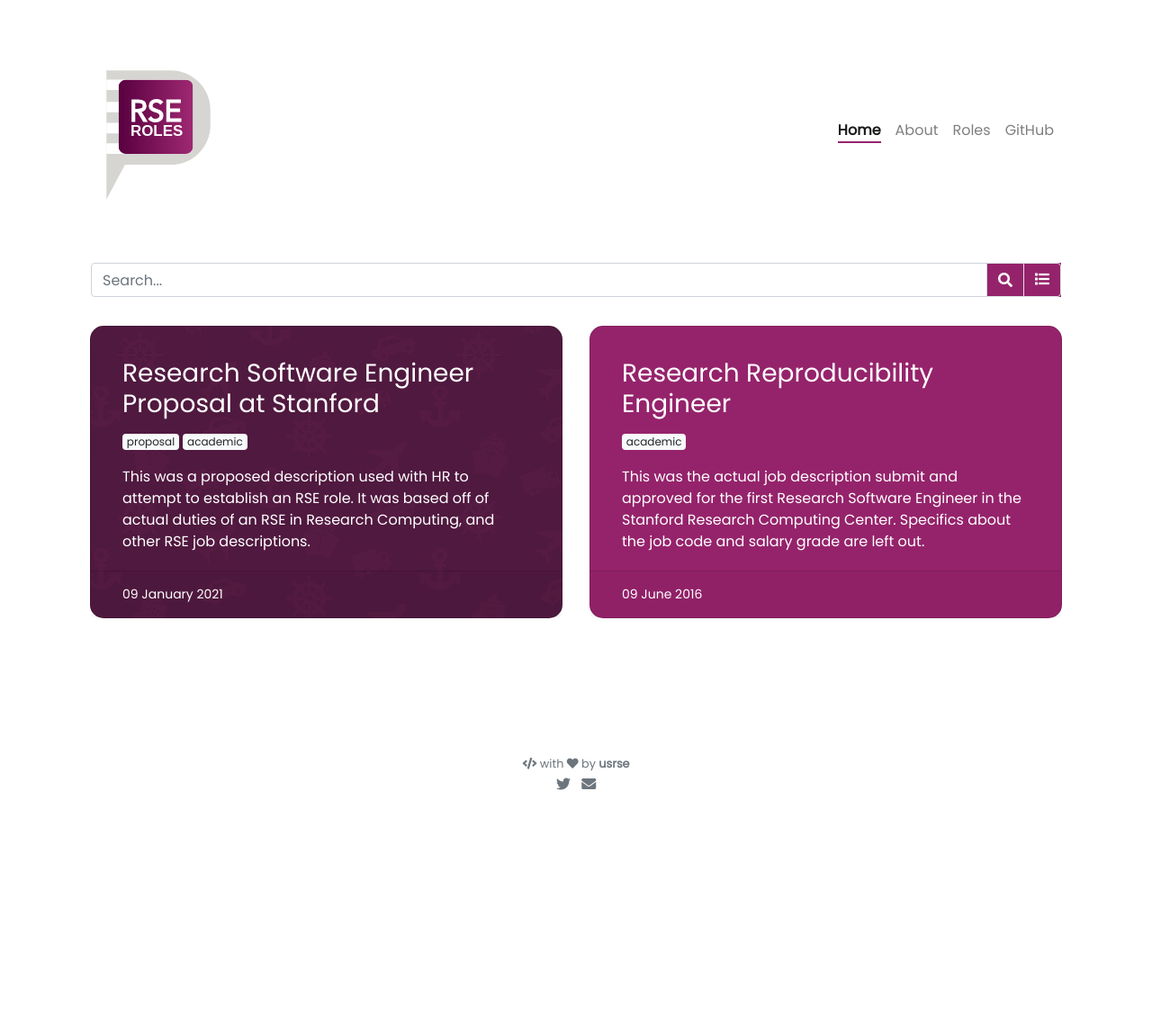
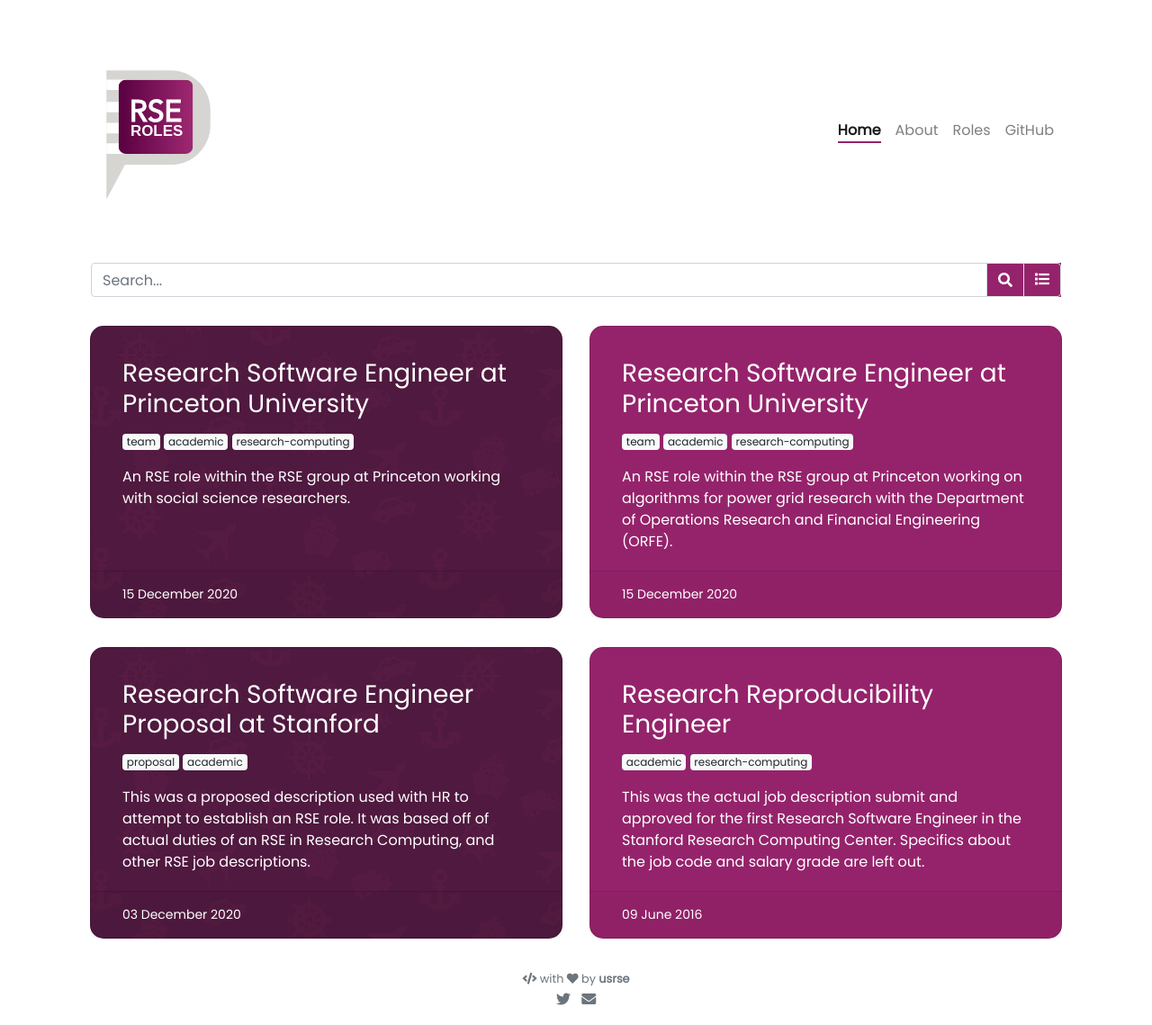
Before and after one commit to USRSE/rse-roles, a Jekyll site: the page built from index.html, in a window 1280 px wide. Shown: the whole page at 90% size. Built offline with Jekyll 4.4.1, drawn with Linux system fonts in a browser that asks for light colours; nearby versions of some CDN libraries; comment, search, counter and statistics services are not loaded; before the commit the page ends 900 px from its top, so only the background shows below that; some of the changed lines change nothing that is shown.

Commit message:
adding princeton roles and first shot at site preview on circle (#2)
* adding princeton roles and first shot at site preview on circle
* need to exclude vendor folder
* dont use relative path for search.json
* removing relative_url from style and js, not from links (need to test if this is needed)

Signed-off-by: vsoch <vsochat@stanford.edu>
* Update _posts/2020-12-15-research-software-engineer-princeton-orfe.md

Co-authored-by: Ian Cosden <cosden@users.noreply.github.com>

```diff
--- a/_config.yml
+++ b/_config.yml
@@ -26,3 +26,5 @@
 - LICENSE
 - Gemfile
 - Gemfile.lock
+- _site
+- vendor
--- a/_includes/head.html
+++ b/_includes/head.html
@@ -6,7 +6,7 @@
   <meta name="description" content="{{ site.description }}">
 
   <title>{{ site.title }}</title>
-  <link rel="shortcut icon" type="image/x-icon" href="{{ '/assets/favicon.ico' | relative_url }}">
+  <link rel="shortcut icon" type="image/x-icon" href="{{ site.baseurl }}/assets/favicon.ico">
 
   <!-- Font Awesome CDN -->
   <link rel="stylesheet" href="https://use.fontawesome.com/releases/v5.6.3/css/all.css">
@@ -18,6 +18,6 @@
   <link rel="stylesheet" href="https://cdnjs.cloudflare.com/ajax/libs/animate.css/3.7.0/animate.css" type="text/css"/>
 
   <!-- Custom CSS -->
-  <link rel="stylesheet" href="{{ '/assets/css/style.css' | relative_url }}" type="text/css">
+  <link rel="stylesheet" href="{{ site.baseurl }}/assets/css/style.css" type="text/css">
 
 </head>
--- a/_includes/scripts.html
+++ b/_includes/scripts.html
@@ -15,7 +15,7 @@
 <script> new WOW().init(); </script>
 
 <!-- Card Animation jQuery -->
-<script src="{{ '/assets/js/card-animation.js' | relative_url }}"></script>
+<script src="{{ site.baseurl }}/assets/js/card-animation.js"></script>
 
 <!-- Simple-Jekyll-Search CDN -->
 <script src="https://cdn.rawgit.com/christian-fei/Simple-Jekyll-Search/master/dest/simple-jekyll-search.min.js"></script>
@@ -25,6 +25,6 @@
         resultsContainer: document.getElementById('results-container'),
         searchResultTemplate: '<a href="{url}" class="list-group-item list-group-item-action">{title}</a>',
         noResultsText: '<li class="list-group-item">No results found</li>',
-        json: '{{ '/search.json' | relative_url }}'
+        json: '{{ site.baseurl }}/search.json'
       })
 </script>
--- a/_posts/2016-06-09-stanford-reproducibility-engineer.md
+++ b/_posts/2016-06-09-stanford-reproducibility-engineer.md
@@ -1,6 +1,6 @@
 ---
 title: Research Reproducibility Engineer
-tags: [academic]
+tags: [academic, research-computing]
 style: fill
 layout: post
 description: This was the actual job description submit and approved for the first Research Software Engineer in the Stanford Research Computing Center. Specifics about the job code and salary grade are left out.
--- a/_posts/2021-01-09-stanford-rse-proposal.md
+++ b/_posts/2020-12-03-stanford-rse-proposal.md
@@ -5,6 +5,8 @@
 layout: post
 description: This was a proposed description used with HR to attempt to establish an RSE role. It was based off of actual duties of an RSE in Research Computing, and other RSE job descriptions.
 ---
+
+This was a proposed description used with HR to attempt to establish an RSE role. It was based off of actual duties of an RSE in Research Computing, and other RSE job descriptions, namely from <a href="{{ site.baseurl }}/role/2020/research-software-engineer-princeton/">Princeton</a>.
 
 ## Job Description
 A Research Software Engineer (RSE) has a background in computational science/engineering and is interested in providing this expertise to research groups across domain sciences, engineering, and humanities. The RSE’s general focus is to translate the needs of a lab or group into high quality, performant, and sustainable research software that can be easily shared or cited. The RSE also works with research computing to build collaborative environments and tools for research, and to champion best practices for software development at the university. The RSE is highly valued for being a core member of research teams, a contributor to open source, and following best practices and testing computational techniques in new and emerging technologies. A layer of RSEs across a university also provides a sustainable, consistent communication network to better connect historically disparate groups that might be working on similar projects unknowingly.
--- /dev/null
+++ b/_posts/2020-12-15-research-software-engineer-princeton-orfe.md
@@ -0,0 +1,63 @@
+---
+title: Research Software Engineer at Princeton University
+tags: [team, academic, research-computing]
+style: fill
+layout: post
+description: An RSE role within the RSE group at Princeton working on algorithms for power grid research with the Department of Operations Research and Financial Engineering (ORFE).
+---
+
+|         |          |
+|---------|----------|
+| Department | Research Computing |
+| Category | Information Technology |
+| Full-Time / Part-Time | Full-Time |
+
+
+## Overview
+
+Do you have a background in computational science/engineering research and love to write code? Do you want to help enable and advance groundbreaking computational operations research and financial engineering, with application to energy and the environment?  If so, Princeton University's Research Computing department is recruiting a Research Software Engineer to join the fast growing Research Software Engineering (RSE) Group.
+
+In the RSE Group, we collectively provide computational research expertise to multiple divisions within the University. As a central team of software experts, we are focused on improving the quality, performance, and sustainability of Princeton’s computational research software. Our group is committed to building collaborative environments in which the best software engineering practices are valued, and to sharing and applying cross-disciplinary computational techniques in new and emerging areas.
+
+In this position, you will be an integral member of a dynamic research team focused on cutting-edge optimization algorithms for power grid research. You will lead the development of software associated with a new project “Stochastic Models, Indices & Optimization Algorithms for Pricing & Hedging Reliability Risks in Modern Power Grids” funded by ARPA-E. You’ll join a team of researchers in the Department of Operations Research & Financial Engineering (ORFE) to develop efficient and scalable research code by providing expertise in software design and development. You’ll also have the opportunity to co-author scientific publications.
+
+If you have a strong background in scientific programming or research software engineering, academic research, and an interest in data, optimization and operations research, you have the right skill set to make an immediate impact on this high-profile research project.  You will be poised to grow and expand your programming skills and expertise into a dynamic new set of research problems.
+
+This position will require you to work closely with colleagues in the Office of Information Technology (OIT) as well as with faculty, student/postdoctoral researchers, and technical staff in the ORFE department to enable and accelerate new research efforts.
+
+## Responsibilities
+
+- Lead or co-lead the design and construction of increasingly complex research software systems using modern software development strategies.
+- Perform software engineering and development activities including requirements analysis, design, implementation, testing, deployment, and maintenance.
+- Understand and address software engineering questions that arise in research planning.
+- Maintain knowledge of current and future software development tools and techniques, programming languages, and high-performance computing hardware.
+
+
+## Qualifications
+
+- Strong programming skills, particularly in the languages scientific computing applications (e.g. Python, C/C++, and R).
+- Demonstrated success:
+  - Consistently using conventional and readable coding style.
+  - Performing test-driven development.
+  - Creating comprehensive and well-written documentation.
+  - Participating in regular code reviews as both a reviewer and reviewee.
+  - Developing and maintaining reproducible build systems.
+  - Using version control systems.
+- Demonstrated successes contributing to a collaborative research team
+- Ability to work independently.
+- Ability to learn new systems beyond area of core knowledge.
+- Ability to communicate effectively with a diverse user base having varied levels of technical proficiencies.
+- Experience working in an academic research environment.
+
+
+## Preferred Qualifications:
+
+- Operations research experience
+- Experience tuning and optimizing research software and algorithms.
+- Parallel programming expertise.
+- Experience developing research software outside of core domain knowledge.
+
+
+## Education:
+
+Bachelor’s degree.  A graduate degree or equivalent experience in a research setting is preferred.
--- /dev/null
+++ b/_posts/2020-12-15-research-software-engineer-princeton-social-sciences.md
@@ -0,0 +1,57 @@
+---
+title: Research Software Engineer at Princeton University
+tags: [team, academic, research-computing]
+style: fill
+layout: post
+description: An RSE role within the RSE group at Princeton working with social science researchers.
+---
+
+|         |          |
+|---------|----------|
+| Department | Research Computing |
+| Category | Information Technology |
+| Full-Time / Part-Time | Full-Time |
+
+
+## Overview
+
+Do you have a background in computational research and love to write code? Do you want to help enable and advance groundbreaking computational social science research?  If so, Princeton University's Research Computing department is recruiting a Research Software Engineer to join the fast growing Research Software Engineering (RSE) Group.
+
+In the RSE Group, we collectively provide computational research expertise to multiple divisions within the University. As a central team of software experts, we are focused on improving the quality, performance, and sustainability of Princeton’s computational research software. Our group is committed to building collaborative environments in which the best software engineering practices are valued, and to sharing and applying cross-disciplinary computational techniques in new and emerging areas.
+
+In this position, you will be an integral member of multiple research teams focused on cutting-edge social science research and machine learning. You will join teams of researchers associated with the Data Driven Social Science Initiative (DDSSI) and the Center for the Study of Democratic Politics (CSDP) to develop efficient and scalable research code by providing computational expertise in software development, algorithm selection, and optimization.
+
+If you have a strong background in scientific programming or high performance computing, academic research, and an interest in contributing to computational social science you have the right skill set to make an immediate impact on multiple high-profile research projects.  You will be poised to grow and expand your programming and data analytics expertise into a dynamic new set of research problems.
+
+This position will require you to work closely with colleagues in the Office of Information Technology (OIT) as well as with faculty, student/postdoctoral researchers, and technical staff to enable and accelerate their research computing efforts.
+
+
+## Responsibilities
+
+- Provide technical expertise and guidance for improving the performance and quality of new and existing code bases.
+- Lead and co-lead the design and construction of increasingly complex research software systems.
+- Develop software tools that allow researchers to interact with large data sets.
+- Parallelize, debug, port, and tune existing research code.
+- Understand and address software engineering questions that arise in research planning.
+- Maintain knowledge of current and future software development tools and techniques, programming languages, and high-performance computing hardware.
+
+## Qualifications
+
+- Strong programming skills, particularly in the languages used in social science high-performance computing applications (e.g. C/C++, Python, R).
+- Demonstrated successes contributing to a collaborative research team
+- Ability to work independently.
+- Ability to learn new systems beyond area of core knowledge.
+- Ability to communicate effectively with a diverse user base having varied levels of technical proficiencies.
+- Experience working in an academic research environment.
+
+## Preferred Qualifications:
+
+- Experience tuning and optimizing research software and algorithms.
+- Experience working with very large data sets.
+- Experience developing research software outside of core domain knowledge.
+- Background in quantitative social science helpful, but not required.
+
+
+## Education:
+
+Bachelor’s degree.  A graduate degree or equivalent experience in a research setting is preferred.
```
Also changed, not shown: .circleci/config.yml (added), 1 other file.
